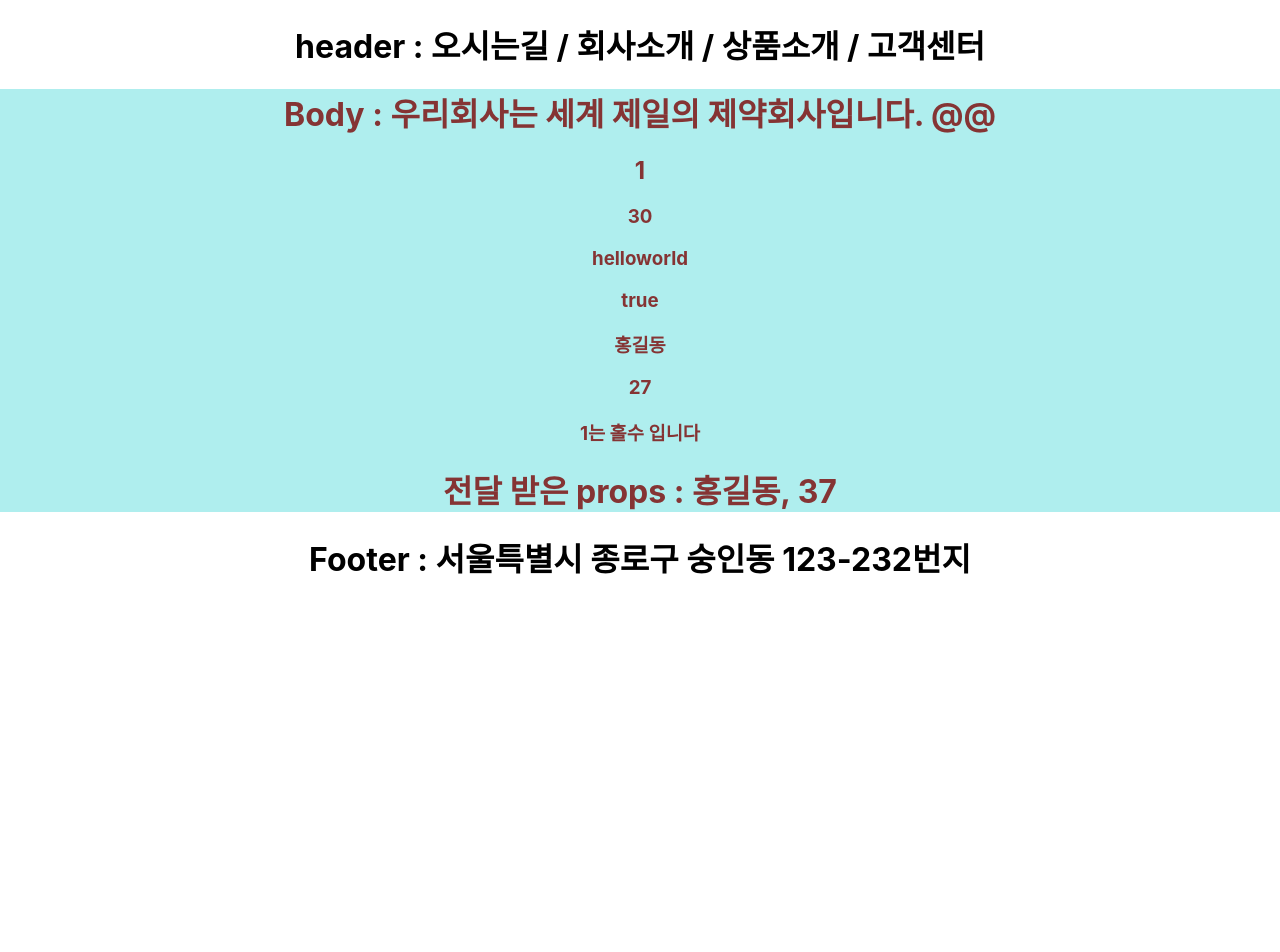
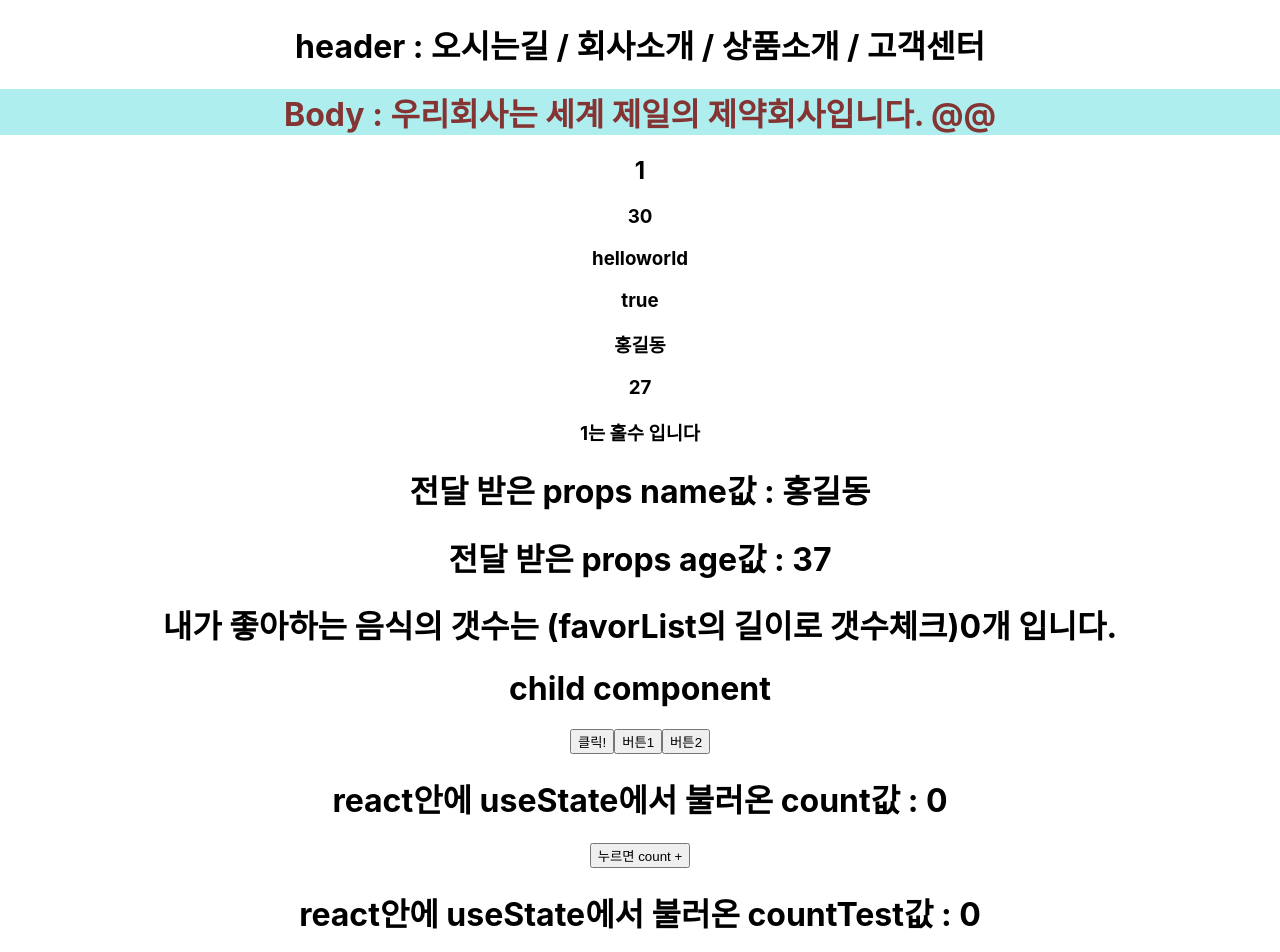
Before and after one commit to Kukyeon/React_CHAPTER5_20250925, a React (Create React App) app: page / in a window 1280 px wide. Shown: the top 952 px of the page. Before the commit the page ends 800 px from the top, so only its background shows below. Built offline with nearby package versions, Linux system fonts and the light colour scheme.

Commit message:
useState 연습

```diff
--- a/src/App.js
+++ b/src/App.js
@@ -3,14 +3,27 @@ import Body from './component/body';
 import Footer from './component/footer';
 import Header from "./component/Header";
 
+function ChildComp(){ // Body 컴포넌트에 전달할 컴포넌트
+  return <div>child component</div>;
+}
+
+
 function App() {
-  const name = "홍길동";
-  const age = 37;
+  // const name = "홍길동";
+  // const age = 37;
+
+  const BodyProps = {
+    name : "홍길동",
+    age : 37,
+    // favorList : ["파스타","빵","떡볶이"]
+  };
 
   return (
     <div className="App">
         <Header />
-        <Body name = {name} age = {age}/>
+        <Body {...BodyProps}>
+          <ChildComp />
+        </Body>
         <Footer />
     </div>
   );
--- a/src/component/body.js
+++ b/src/component/body.js
@@ -1,7 +1,33 @@
-import React from 'react';
+import {useState} from "react";
 import "./body.css";
 
-const Body = (props) => {
+const Body = ({name, age, favorList=[], children}) => {
+
+	function handleOnClick(){ // 이벤트 핸들러
+		alert("버튼 클릭 화긴");
+	}
+	function handleOnClick2(e){ // 이벤트 핸들러
+		console.log(e.target.name);
+	}
+
+	const [count, setCount] = useState(0); //[state값 , state업데이트 함수(setter)]
+	//useState -> react 라이브러리에서 불러온 함수
+
+	function onIncrease (){
+		setCount(count + 1);
+		console.log(count);
+	}
+
+	let countTest = 0;
+
+	function onIncrease2 () {
+			countTest++;
+			console.log(countTest);
+	};
+
+
+	console.log(children);
+
     const number = 1;
     const number1 = 10;
     const number2 = 20;
@@ -13,11 +39,16 @@ const Body = (props) => {
         name : "홍길동",
         age : 27
     };
+
+		//console.log(props);
+
+		//const {name, age, favorList}= props; // 구조 분해 할당
   return(
     <>
     {/* <React.Fragment>  랜더링이 되지 않음 */}
     <div className="test">
       <h1>Body : 우리회사는 세계 제일의 제약회사입니다. @@ </h1>
+		</div>
       <h2>{number}</h2>
       <h3>{number1 + number2}</h3>
       <h3>{str1 + str2}</h3>
@@ -29,11 +60,28 @@ const Body = (props) => {
       <h3>
         {number}는 {number % 2 === 0 ? "짝수" : "홀수"} 입니다
       </h3>
-			<h1>전달 받은 props : {props.name}, {props.age}</h1>
-    </div>
+			<h1>전달 받은 props name값 : {name}</h1>
+			<h1>전달 받은 props age값 : {age}</h1>
+			<h1>내가 좋아하는 음식의 갯수는 (favorList의 길이로 갯수체크){favorList.length}개 입니다.</h1>
+			<h1>{children}</h1>
+
+				<button onClick={handleOnClick}>클릭!</button>
+				<button name='버튼1' onClick={handleOnClick2}>버튼1</button>
+				<button name='버튼2' onClick={handleOnClick2}>버튼2</button>
+
+			<br />
+			<h1>react안에 useState에서 불러온 count값 : {count}</h1>
+			<button onClick={onIncrease}>누르면 count +</button>
+
+			<h1>react안에 useState에서 불러온 countTest값 : {countTest}</h1>
+			<button onClick={onIncrease2}>누르면 countTest + </button>
     {/* </React.Fragment> */}
     </>
   )
 }
 
+// Body.defaultProps = { // 화살표함수에는 적용안됨
+// 	favorList : [],
+// };
+
 export default Body;
```
